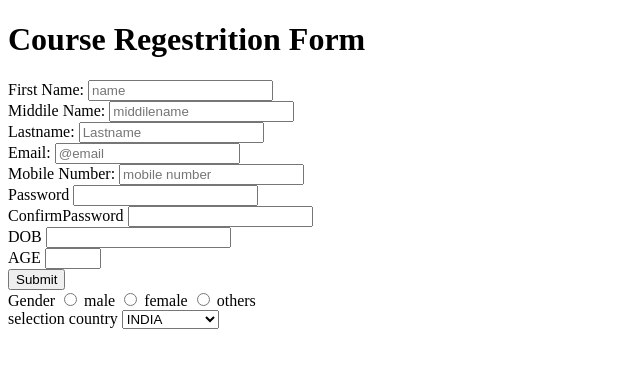
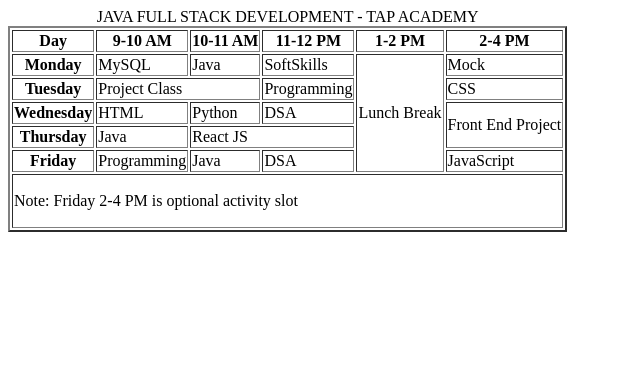
Before and after one commit to prasannareddykolagatla/html-projects, a plain HTML site: page index.html in a window 1280 px wide. Shown: the whole page, without its empty margins (0-640 px from the left). Drawn offline with Linux system fonts and the light colour scheme.

Commit message:
Add files via upload

```diff
--- a/index.html
+++ b/index.html
@@ -1,66 +1,67 @@
 <!DOCTYPE html>
 <html lang="en">
-<head>
-    <meta charset="UTF-8">
-    <meta name="viewport" content="width=device-width, initial-scale=1.0">
-    <title>Prasannareddy</title>
-</head>
-<body>
-    <h1>Course Regestrition Form</h1>
-    <form action="">
-<label for="fname">First Name:</label>
-<input type="text" name="fname" id="fname" placeholder="name"> <br>
-
-<label for="mname">Middile Name:</label>
-<input type="text" name="mname" id="mname" placeholder="middilename"> <br>
-
-
-<label for="lname">Lastname:</label>
-<input type="text" name="lname" id="lname" placeholder="Lastname"> <br>
-
-<label for="email">Email:</label>
-<input type="text" name="fname" id="fname" placeholder="@email"> <br>
-
-<label for="mobile">Mobile Number:</label>
-<input type="text" name=""fname" id="fname" placeholder="mobile number"> <br>
-
-<label for="password">Password</label>
-<input type="password"> <br>
-
-<label for="cpassword">ConfirmPassword</label>
-<input type="cpassword"> <br>
-
-<label for="dob">DOB</label>
-<input type="data"> <br>
-
- <label for="age">AGE</label>
-<input type="number" min="18" max="45"> <br>
-<input type="submit"> <br>
-
-<label for="gender">Gender</label>
-<input type="radio" name="gender value="male"> <label>male</label>
-<input type="radio" name="gender value="female"> <label>female</label>
-<input type="radio" name="gender value="others"> <label>others</label> <br>
-
-<label for="selection">selection country</label>
-<select name="country" id="country">
-<option value="india">INDIA</option>
-<option value="usa">USA</option>
-<option value="uk">UK</option>
-<option value="austrelia">AUSTRELIA</option> <br>
-</select>
-
-
-
-
-
-
-
-
-
-
-
-
-    </form>
-</body>
+  <head>
+    <meta charset="UTF-8" />
+    <meta name="viewport" content="width=device-width, initial-scale=1.0" />
+    <title>Time Table</title>
+  </head>
+  <body>
+    <table border="2">
+      <caption>
+        JAVA FULL STACK DEVELOPMENT - TAP ACADEMY
+      </caption>
+     <tbody>
+        <tr>
+        <th>Day</th>
+        <th>9-10 AM</th>
+        <th>10-11 AM</th>
+        <th>11-12 PM</th>
+        <th>1-2 PM</th>
+        <th>2-4 PM</th>
+      </tr>
+      <tr>
+        <th>Monday</th>
+        <td>MySQL</td>
+        <td>Java</td>
+        <td>SoftSkills</td>
+        <td rowspan="5">Lunch Break</td>
+        <td>Mock</td>
+      </tr>
+      <tr>
+        <th>Tuesday</th>
+        <td colspan="2">Project Class</td>
+        <td>Programming</td>
+        <td>CSS</td>
+      </tr>
+      <tr>
+        <th>Wednesday</th>
+        <td>HTML</td>
+        <td>Python</td>
+        <td>DSA</td>
+        <td rowspan="2">Front End Project</td>
+      </tr>
+      <tr>
+        <th>Thursday</th>
+        <td>Java</td>
+        <td colspan="2">React JS</td>
+      </tr>
+      <tr>
+        <th>Friday</th>
+        <td>Programming</td>
+        <td>Java</td>
+        <td>DSA</td>
+        <td>JavaScript</td>
+      </tr>
+     </tbody>
+      <tfoot>
+        <tr>
+          <td colspan="6">
+            <p>
+     Note: Friday 2-4 PM is optional activity slot
+    </p>
+          </td>
+        </tr>
+      </tfoot>
+    </table>
+  </body>
 </html>
```
